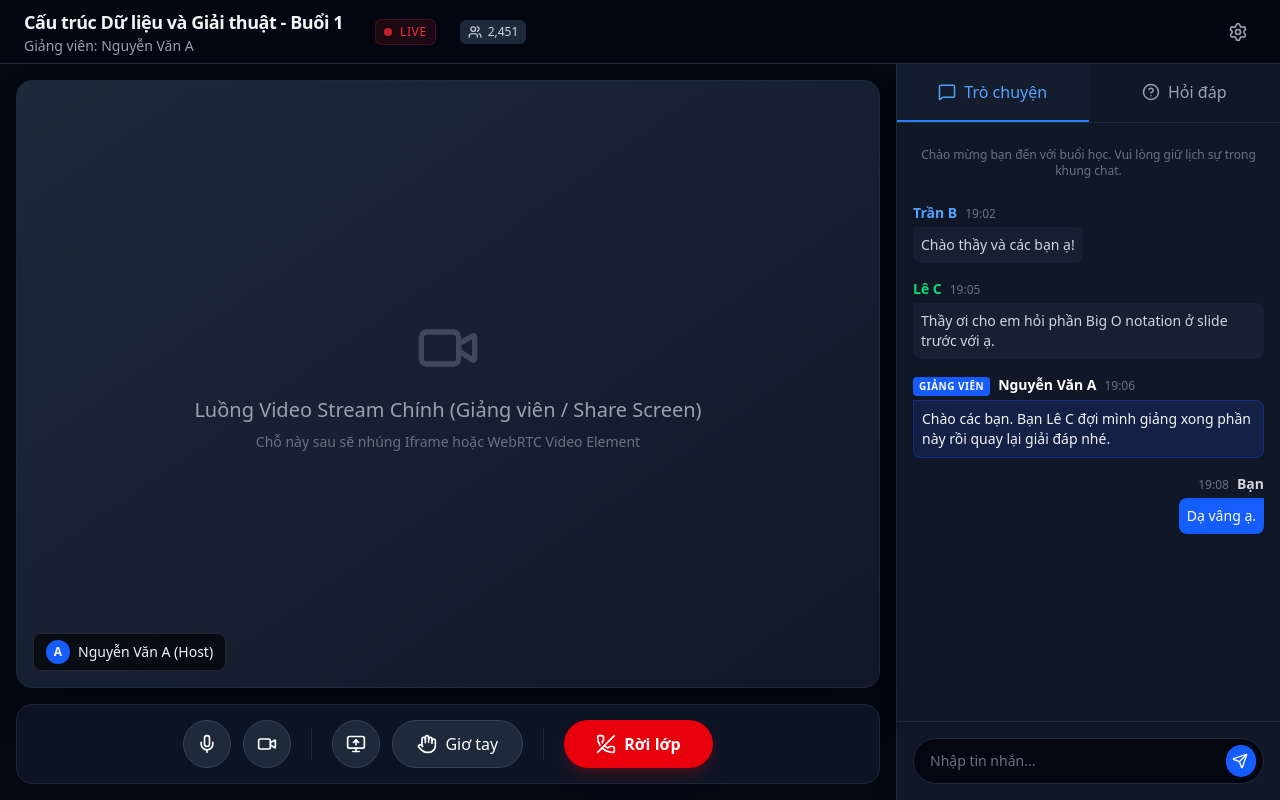
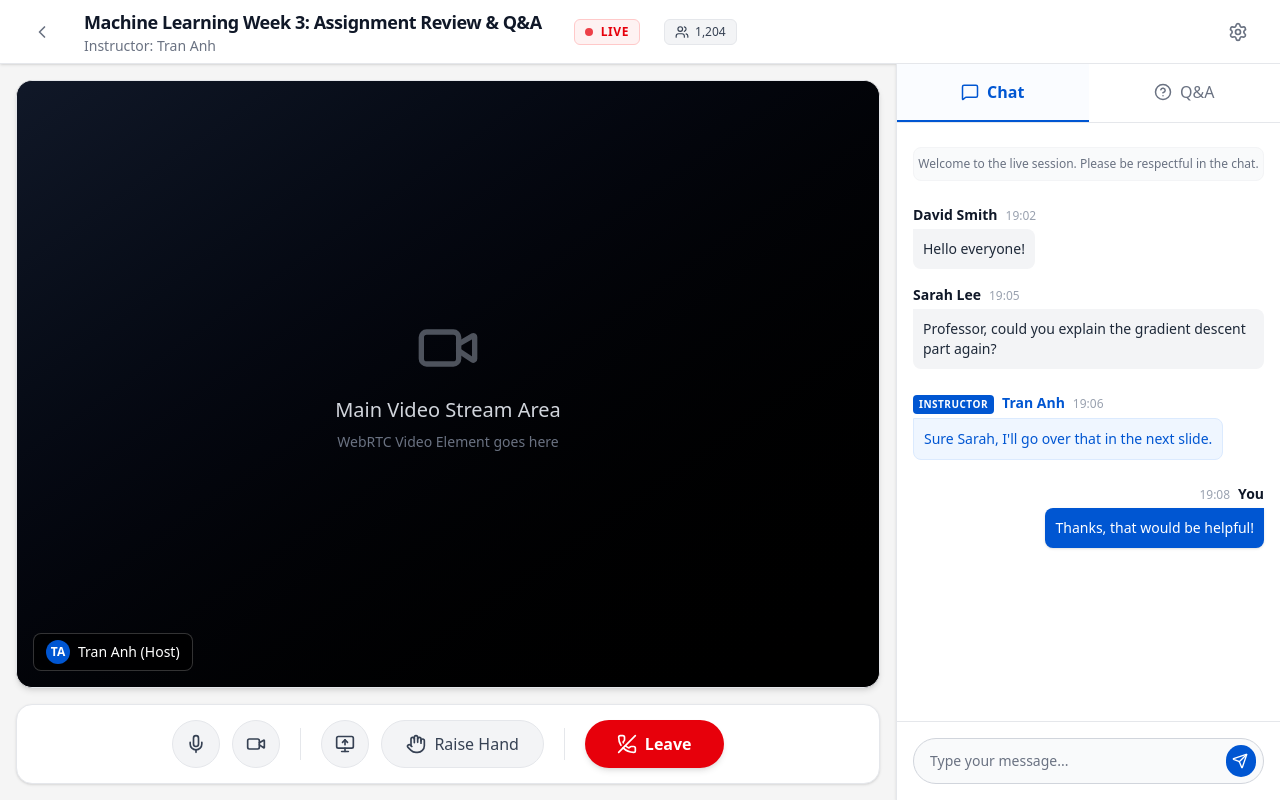
Before and after one commit to datvn21/pttkyc-coursera, a Next.js app: page /live-classroom in a window 1280 px wide. Built offline with nearby package versions, Linux system fonts and the light colour scheme.

Commit message:
feat: add mockup livestream classroom

```diff
--- a/src/app/live-classroom/page.tsx
+++ b/src/app/live-classroom/page.tsx
@@ -1,27 +1,30 @@
 import React from 'react';
-import { Mic, MicOff, Video, VideoOff, MonitorUp, Hand, PhoneOff, Users, MessageSquare, HelpCircle, Send, MoreVertical, Settings } from 'lucide-react';
+import { Mic, MicOff, Video, VideoOff, MonitorUp, Hand, PhoneOff, Users, MessageSquare, HelpCircle, Send, MoreVertical, Settings, ChevronLeft } from 'lucide-react';
 
 export default function LiveClassroomMockup() {
   return (
-    <div className="h-screen w-full bg-gray-950 text-gray-100 flex flex-col font-sans overflow-hidden">
+    <div className="h-screen w-full bg-[#f5f5f5] text-gray-900 flex flex-col font-sans overflow-hidden">
       {/* Top Header */}
-      <header className="h-16 px-6 border-b border-gray-800 flex items-center justify-between bg-gray-950/80 backdrop-blur-md z-10">
+      <header className="h-16 px-6 border-b border-gray-200 flex items-center justify-between bg-white z-10 shadow-sm">
         <div className="flex items-center gap-4">
+          <a href="/" className="mr-2 p-2 text-gray-500 hover:text-[#0056D2] hover:bg-blue-50 rounded-full transition-colors">
+            <ChevronLeft size={20} />
+          </a>
           <div className="flex flex-col">
-            <h1 className="text-lg font-semibold tracking-tight">Cấu trúc Dữ liệu và Giải thuật - Buổi 1</h1>
-            <p className="text-sm text-gray-400">Giảng viên: Nguyễn Văn A</p>
+            <h1 className="text-lg font-bold text-gray-900 tracking-tight">Machine Learning Week 3: Assignment Review & Q&A</h1>
+            <p className="text-sm text-gray-500 font-medium">Instructor: Tran Anh</p>
           </div>
-          <div className="ml-4 px-2 py-1 rounded-md bg-red-500/10 text-red-500 border border-red-500/20 flex items-center gap-2 text-xs font-medium uppercase tracking-wider">
-            <span className="w-2 h-2 rounded-full bg-red-500 animate-pulse"></span>
+          <div className="ml-4 px-2.5 py-1 rounded-md bg-red-50 text-red-600 border border-red-200 flex items-center gap-2 text-xs font-bold uppercase tracking-wider">
+            <span className="w-2 h-2 rounded-full bg-red-600 animate-pulse"></span>
             Live
           </div>
-          <div className="ml-2 px-2 py-1 rounded-md bg-gray-800 flex items-center gap-1.5 text-xs text-gray-300">
+          <div className="ml-2 px-2.5 py-1 rounded-md bg-gray-100 border border-gray-200 flex items-center gap-1.5 text-xs text-gray-700 font-medium">
             <Users size={14} />
-            2,451
+            1,204
           </div>
         </div>
         <div className="flex items-center gap-3">
-          <button className="p-2 text-gray-400 hover:text-white hover:bg-gray-800 rounded-full transition-colors">
+          <button className="p-2 text-gray-500 hover:text-[#0056D2] hover:bg-blue-50 rounded-full transition-colors">
             <Settings size={20} />
           </button>
         </div>
@@ -32,126 +35,126 @@ export default function LiveClassroomMockup() {
         {/* Left Side: Video & Controls */}
         <div className="flex-1 flex flex-col p-4 gap-4">
 
-          {/* Main Video Stream Container */}
-          <div className="flex-1 bg-gray-900 rounded-2xl border border-gray-800 overflow-hidden relative shadow-2xl group flex items-center justify-center">
+          {/* Main Video Stream Container (Keep dark for video contrast) */}
+          <div className="flex-1 bg-black rounded-2xl border border-gray-200 overflow-hidden relative shadow-md group flex items-center justify-center">
             {/* Mockup Placeholder for Video Stream */}
-            <div className="absolute inset-0 bg-gradient-to-br from-gray-800 to-gray-900 flex flex-col items-center justify-center text-gray-500">
-              <Video size={64} className="mb-4 opacity-50" />
-              <p className="text-xl font-medium text-gray-400">Luồng Video Stream Chính (Giảng viên / Share Screen)</p>
-              <p className="text-sm mt-2 text-gray-500">Chỗ này sau sẽ nhúng Iframe hoặc WebRTC Video Element</p>
+            <div className="absolute inset-0 bg-gradient-to-br from-gray-900 to-black flex flex-col items-center justify-center text-gray-500">
+              <Video size={64} className="mb-4 opacity-50 text-gray-400" />
+              <p className="text-xl font-medium text-gray-300">Main Video Stream Area</p>
+              <p className="text-sm mt-2 text-gray-500">WebRTC Video Element goes here</p>
             </div>
 
             {/* Instructor Name Tag Overlay */}
-            <div className="absolute bottom-4 left-4 bg-black/60 backdrop-blur-md px-3 py-1.5 rounded-lg border border-white/10 flex items-center gap-2">
-              <div className="w-6 h-6 rounded-full bg-blue-600 flex items-center justify-center text-xs font-bold">A</div>
-              <span className="text-sm font-medium">Nguyễn Văn A (Host)</span>
+            <div className="absolute bottom-4 left-4 bg-black/70 backdrop-blur-md px-3 py-1.5 rounded-lg border border-white/20 flex items-center gap-2 text-white">
+              <div className="w-6 h-6 rounded-full bg-[#0056D2] flex items-center justify-center text-xs font-bold">TA</div>
+              <span className="text-sm font-medium">Tran Anh (Host)</span>
             </div>
           </div>
 
           {/* Bottom Control Bar */}
-          <div className="h-20 bg-gray-900/80 backdrop-blur-md rounded-2xl border border-gray-800 flex items-center justify-center gap-3 px-6 shrink-0">
-            <button className="h-12 w-12 rounded-full bg-gray-800 hover:bg-gray-700 flex items-center justify-center text-white transition-all border border-gray-700">
+          <div className="h-20 bg-white rounded-2xl border border-gray-200 flex items-center justify-center gap-3 px-6 shrink-0 shadow-sm">
+            <button className="h-12 w-12 rounded-full bg-gray-100 hover:bg-gray-200 flex items-center justify-center text-gray-700 transition-all border border-gray-200">
               <Mic size={20} />
             </button>
-            <button className="h-12 w-12 rounded-full bg-gray-800 hover:bg-gray-700 flex items-center justify-center text-white transition-all border border-gray-700">
+            <button className="h-12 w-12 rounded-full bg-gray-100 hover:bg-gray-200 flex items-center justify-center text-gray-700 transition-all border border-gray-200">
               <Video size={20} />
             </button>
 
-            <div className="w-px h-8 bg-gray-800 mx-2"></div>
+            <div className="w-px h-8 bg-gray-200 mx-2"></div>
 
-            <button className="h-12 w-12 rounded-full bg-gray-800 hover:bg-gray-700 flex items-center justify-center text-white transition-all border border-gray-700" title="Chia sẻ màn hình">
+            <button className="h-12 w-12 rounded-full bg-gray-100 hover:bg-gray-200 flex items-center justify-center text-gray-700 transition-all border border-gray-200" title="Share Screen">
               <MonitorUp size={20} />
             </button>
-            <button className="h-12 px-6 rounded-full bg-gray-800 hover:bg-gray-700 flex items-center justify-center text-white transition-all border border-gray-700 gap-2 font-medium">
+            <button className="h-12 px-6 rounded-full bg-gray-100 hover:bg-gray-200 flex items-center justify-center text-gray-700 transition-all border border-gray-200 gap-2 font-medium">
               <Hand size={20} />
-              Giơ tay
+              Raise Hand
             </button>
 
-            <div className="w-px h-8 bg-gray-800 mx-2"></div>
+            <div className="w-px h-8 bg-gray-200 mx-2"></div>
 
-            <button className="h-12 px-8 rounded-full bg-red-600 hover:bg-red-700 flex items-center justify-center text-white transition-all font-semibold gap-2 shadow-lg shadow-red-600/20">
+            <button className="h-12 px-8 rounded-full bg-red-600 hover:bg-red-700 flex items-center justify-center text-white transition-all font-semibold gap-2 shadow-md">
               <PhoneOff size={20} />
-              Rời lớp
+              Leave
             </button>
           </div>
         </div>
 
         {/* Right Sidebar: Chat & Q&A */}
-        <div className="w-96 bg-gray-900 border-l border-gray-800 flex flex-col shadow-xl shrink-0">
+        <div className="w-96 bg-white border-l border-gray-200 flex flex-col shadow-sm shrink-0 z-10">
           {/* Tabs */}
-          <div className="flex border-b border-gray-800">
-            <button className="flex-1 py-4 flex items-center justify-center gap-2 border-b-2 border-blue-500 text-blue-400 font-medium bg-gray-800/30">
+          <div className="flex border-b border-gray-200">
+            <button className="flex-1 py-4 flex items-center justify-center gap-2 border-b-2 border-[#0056D2] text-[#0056D2] font-bold bg-blue-50/30">
               <MessageSquare size={18} />
-              Trò chuyện
+              Chat
             </button>
-            <button className="flex-1 py-4 flex items-center justify-center gap-2 border-b-2 border-transparent text-gray-400 hover:text-gray-200 hover:bg-gray-800/30 font-medium transition-colors">
+            <button className="flex-1 py-4 flex items-center justify-center gap-2 border-b-2 border-transparent text-gray-500 hover:text-gray-900 hover:bg-gray-50 font-medium transition-colors">
               <HelpCircle size={18} />
-              Hỏi đáp
+              Q&A
             </button>
           </div>
 
           {/* Chat Messages */}
-          <div className="flex-1 overflow-y-auto p-4 flex flex-col gap-4 scrollbar-thin scrollbar-thumb-gray-800 scrollbar-track-transparent">
+          <div className="flex-1 overflow-y-auto p-4 flex flex-col gap-4 scrollbar-thin scrollbar-thumb-gray-300 scrollbar-track-transparent">
             {/* System Message */}
-            <div className="text-center text-xs text-gray-500 my-2">
-              Chào mừng bạn đến với buổi học. Vui lòng giữ lịch sự trong khung chat.
+            <div className="text-center text-xs text-gray-500 my-2 font-medium bg-gray-50 py-2 rounded-lg border border-gray-100">
+              Welcome to the live session. Please be respectful in the chat.
             </div>
 
             {/* Chat Item 1 */}
             <div className="flex flex-col gap-1">
               <div className="flex items-baseline gap-2">
-                <span className="font-semibold text-sm text-blue-400">Trần B</span>
-                <span className="text-xs text-gray-500">19:02</span>
+                <span className="font-bold text-sm text-gray-900">David Smith</span>
+                <span className="text-xs text-gray-400">19:02</span>
               </div>
-              <p className="text-sm text-gray-300 bg-gray-800/50 p-2 rounded-lg rounded-tl-none inline-block self-start">
-                Chào thầy và các bạn ạ!
+              <p className="text-sm text-gray-800 bg-gray-100 p-2.5 rounded-lg rounded-tl-none inline-block self-start">
+                Hello everyone!
               </p>
             </div>
 
             {/* Chat Item 2 */}
             <div className="flex flex-col gap-1">
               <div className="flex items-baseline gap-2">
-                <span className="font-semibold text-sm text-green-400">Lê C</span>
-                <span className="text-xs text-gray-500">19:05</span>
+                <span className="font-bold text-sm text-gray-900">Sarah Lee</span>
+                <span className="text-xs text-gray-400">19:05</span>
               </div>
-              <p className="text-sm text-gray-300 bg-gray-800/50 p-2 rounded-lg rounded-tl-none inline-block self-start">
-                Thầy ơi cho em hỏi phần Big O notation ở slide trước với ạ.
+              <p className="text-sm text-gray-800 bg-gray-100 p-2.5 rounded-lg rounded-tl-none inline-block self-start">
+                Professor, could you explain the gradient descent part again?
               </p>
             </div>
 
              {/* Chat Item 3 (Instructor) */}
-             <div className="flex flex-col gap-1">
+             <div className="flex flex-col gap-1 mt-2">
               <div className="flex items-baseline gap-2">
-                <span className="px-1.5 py-0.5 bg-blue-600 rounded text-[10px] font-bold text-white uppercase tracking-wider">Giảng viên</span>
-                <span className="font-semibold text-sm text-white">Nguyễn Văn A</span>
-                <span className="text-xs text-gray-500">19:06</span>
+                <span className="px-1.5 py-0.5 bg-[#0056D2] rounded text-[10px] font-bold text-white uppercase tracking-wider">Instructor</span>
+                <span className="font-bold text-sm text-[#0056D2]">Tran Anh</span>
+                <span className="text-xs text-gray-400">19:06</span>
               </div>
-              <p className="text-sm text-gray-100 bg-blue-900/30 border border-blue-800/50 p-2 rounded-lg rounded-tl-none inline-block self-start">
-                Chào các bạn. Bạn Lê C đợi mình giảng xong phần này rồi quay lại giải đáp nhé.
+              <p className="text-sm text-[#0056D2] bg-blue-50 border border-blue-100 p-2.5 rounded-lg rounded-tl-none inline-block self-start font-medium">
+                Sure Sarah, I'll go over that in the next slide.
               </p>
             </div>
 
             {/* Chat Item 4 (Current User) */}
-            <div className="flex flex-col gap-1 items-end">
+            <div className="flex flex-col gap-1 items-end mt-2">
               <div className="flex items-baseline gap-2 flex-row-reverse">
-                <span className="font-semibold text-sm text-gray-300">Bạn</span>
-                <span className="text-xs text-gray-500">19:08</span>
+                <span className="font-bold text-sm text-gray-900">You</span>
+                <span className="text-xs text-gray-400">19:08</span>
               </div>
-              <p className="text-sm text-white bg-blue-600 p-2 rounded-lg rounded-tr-none inline-block">
-                Dạ vâng ạ.
+              <p className="text-sm text-white bg-[#0056D2] p-2.5 rounded-lg rounded-tr-none inline-block shadow-sm">
+                Thanks, that would be helpful!
               </p>
             </div>
           </div>
 
           {/* Chat Input Area */}
-          <div className="p-4 border-t border-gray-800 bg-gray-900">
+          <div className="p-4 border-t border-gray-200 bg-white">
             <div className="relative flex items-center">
               <input
                 type="text"
-                placeholder="Nhập tin nhắn..."
-                className="w-full bg-gray-950 border border-gray-800 rounded-full py-3 pl-4 pr-12 text-sm text-white placeholder-gray-500 focus:outline-none focus:border-blue-500 focus:ring-1 focus:ring-blue-500 transition-all"
+                placeholder="Type your message..."
+                className="w-full bg-gray-50 border border-gray-300 rounded-full py-3 pl-4 pr-12 text-sm text-gray-900 placeholder-gray-500 focus:outline-none focus:border-[#0056D2] focus:ring-1 focus:ring-[#0056D2] transition-all"
               />
-              <button className="absolute right-2 p-2 bg-blue-600 hover:bg-blue-500 rounded-full text-white transition-colors">
+              <button className="absolute right-2 p-2 bg-[#0056D2] hover:bg-blue-700 rounded-full text-white transition-colors">
                 <Send size={16} className="-ml-0.5" />
               </button>
             </div>
--- a/src/components/LivestreamEvents.tsx
+++ b/src/components/LivestreamEvents.tsx
@@ -61,9 +61,9 @@ export default function LivestreamEvents() {
                 </div>
               </div>
 
-              <button className="w-full bg-[#0056D2] text-white hover:bg-blue-800 py-3 rounded-xl font-bold transition-colors flex items-center justify-center gap-2">
+              <a href="/live-classroom" className="w-full bg-[#0056D2] text-white hover:bg-blue-800 py-3 rounded-xl font-bold transition-colors flex items-center justify-center gap-2">
                 Join Classroom
-              </button>
+              </a>
             </div>
           </div>
 
```
